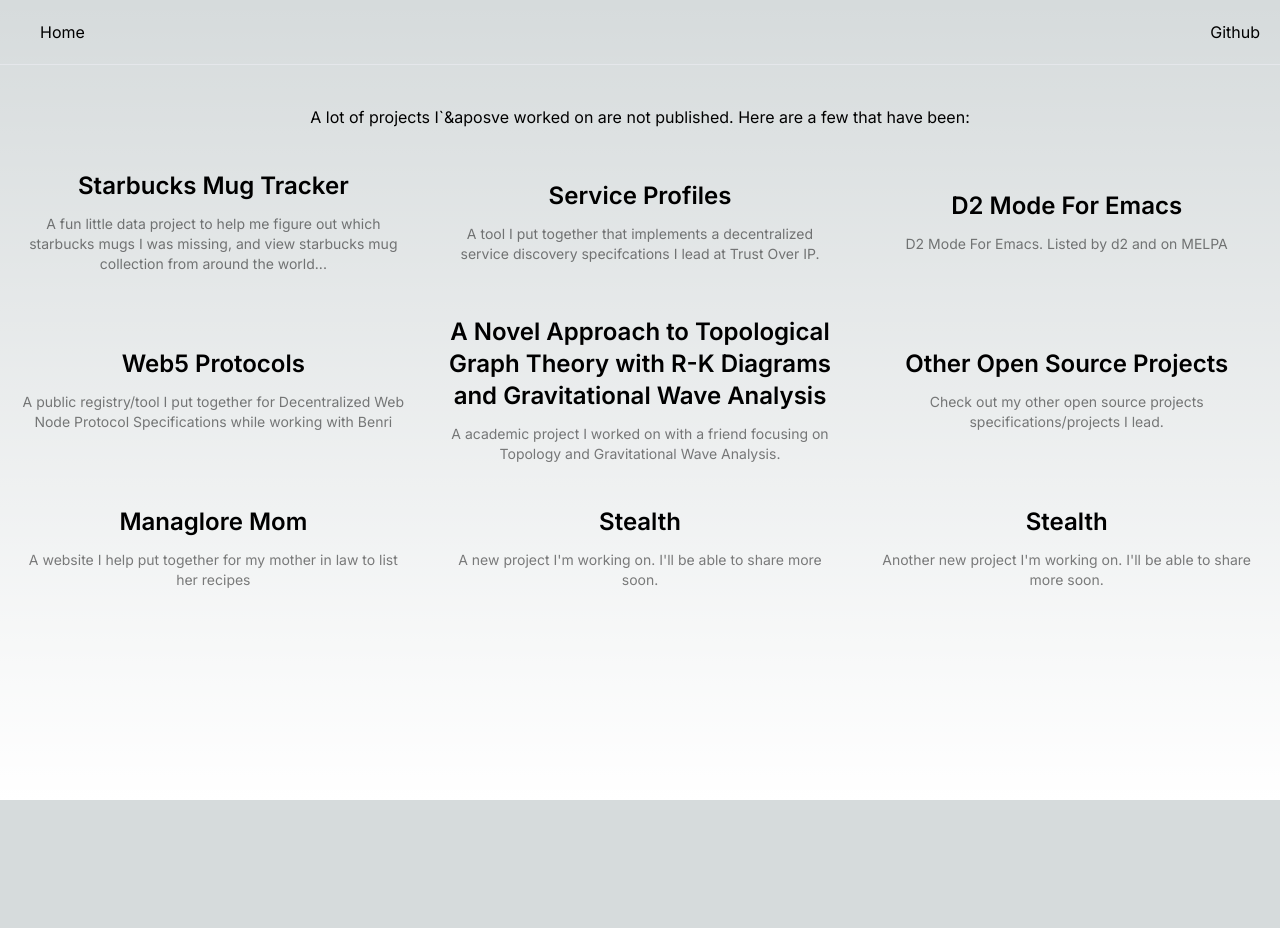
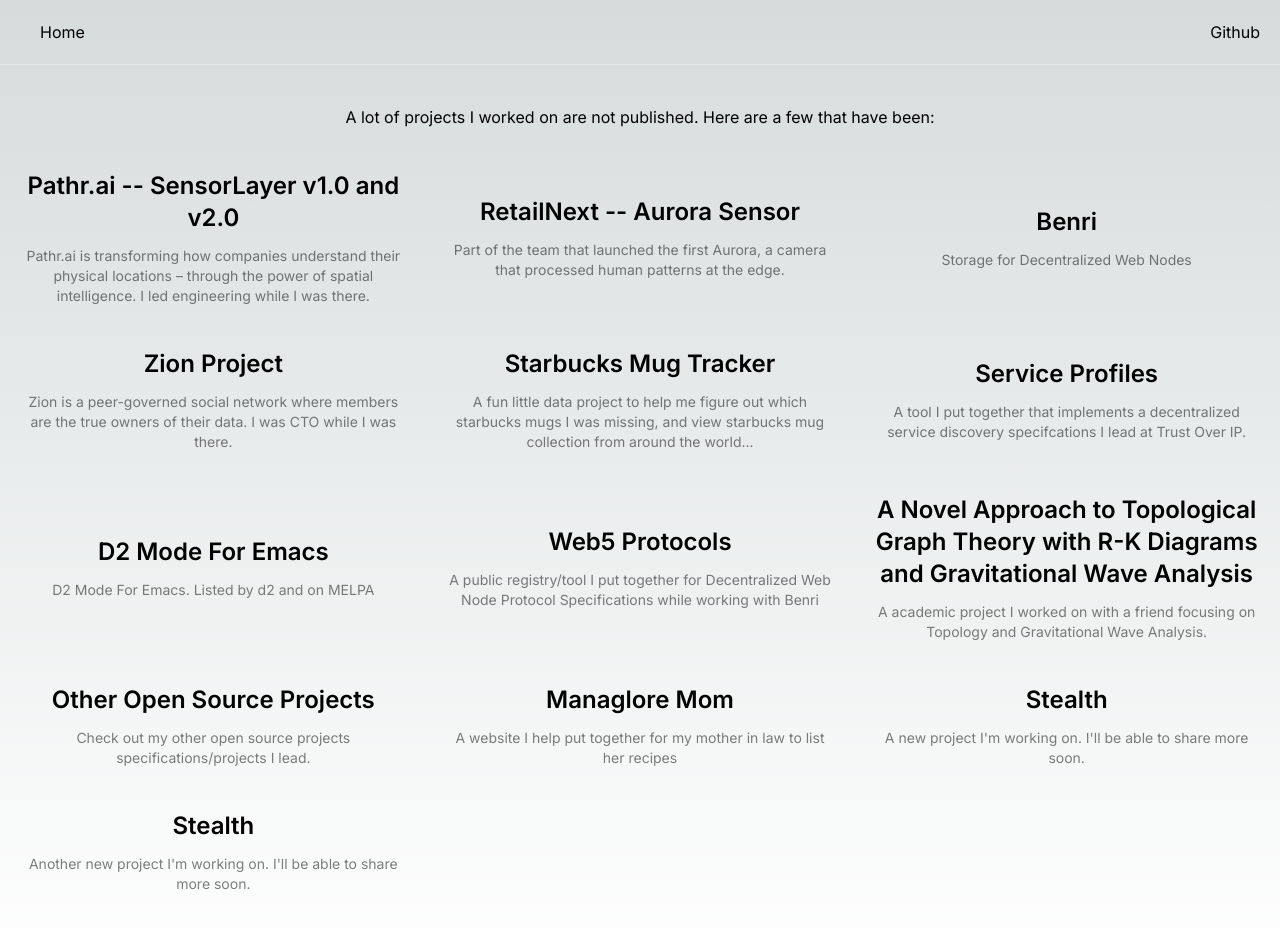
Before and after one commit to andorsk/us.andor.www, a Next.js app: page /projects in a window 1280 px wide. Shown: the top 928 px of the page. Before the commit the page ends 800 px from the top, so only its background shows below. Built offline with nearby package versions, Linux system fonts and the light colour scheme.

Commit message:
updated sim and project page

```diff
--- a/src/app/page.tsx
+++ b/src/app/page.tsx
@@ -15,17 +15,17 @@
     {
       url: "/blog",
       label: "Blog",
-      description: "My personal blog.",
+      description: "Will be available soon!",
     },
     {
       url: "/blog/about",
       label: "About",
-      description: "About this site.",
+      description: "Learn about &&||",
     },
     {
       url: "/projects",
       label: "Projects",
-      description: "View my some projects",
+      description: "Some of the projects I've worked on in the past",
     },
     {
       url: "/opensource",
--- a/src/app/projects/layout.tsx
+++ b/src/app/projects/layout.tsx
@@ -8,6 +8,29 @@
 
 const ProjectLayout = () => {
   const links: Link[] = [
+    {
+      url: "https://pathr.ai/products-technology/",
+      label: "Pathr.ai -- SensorLayer v1.0 and v2.0",
+      description:
+        "Pathr.ai is transforming how companies understand their physical locations – through the power of spatial intelligence. I led engineering while I was there. ",
+    },
+    {
+      url: "https://www.qualcomm.com/content/dam/qcomm-martech/dm-assets/documents/snapdragon_retailnext_case_study_0.pdf",
+      label: "RetailNext -- Aurora Sensor",
+      description:
+        "Part of the team that launched the first Aurora, a camera that processed human patterns at the edge.",
+    },
+    {
+      url: "https://developer.tbd.website/blog/ssi-console/",
+      label: "Benri",
+      description: "Storage for Decentralized Web Nodes",
+    },
+    {
+      url: "https://www.zion.fyi/",
+      label: "Zion Project",
+      description:
+        "Zion is a peer-governed social network where members are the true owners of their data. I was CTO  while I was there.",
+    },
     {
       url: "https://starbucks.andor.us",
       label: "Starbucks Mug Tracker",
@@ -67,8 +90,8 @@
   return (
     <DocumentLayout>
       <div className="flex w-full flex-col items-center py-10 text-center">
-        A lot of projects I`&aposve worked on are not published. Here are a few
-        that have been:
+        A lot of projects I worked on are not published. Here are a few that
+        have been:
         <div className="grid w-full grid-cols-3 text-center py-5">
           {links.map((item, index) => (
             <a
--- a/src/components/sim/sim.tsx
+++ b/src/components/sim/sim.tsx
@@ -1,11 +1,11 @@
-import React, { useRef, useEffect } from "react";
+import React, { useRef, useState, useEffect } from "react";
 import * as THREE from "three";
 import WebGL from "three/addons/capabilities/WebGL.js";
 
 const ThreeScene = () => {
   const mountRef = useRef<HTMLDivElement>(null);
-
-  //  const mountRef = useRef(null);
+  const [mouse] = useState(new THREE.Vector2());
+  const [raycaster] = useState(new THREE.Raycaster());
 
   // @ts-ignore
   const createCube = (scene) => {
@@ -14,12 +14,16 @@
     const material = new THREE.MeshBasicMaterial({ color: 0x00ff00 });
     const dodecahedron = new THREE.Mesh(geometry, material);
     scene.add(dodecahedron);
+
     // Edges geometry and material
     const edgesGeometry = new THREE.EdgesGeometry(geometry);
-    const edgesMaterial = new THREE.LineBasicMaterial({ color: 0x000000 });
+    const edgesMaterial = new THREE.LineBasicMaterial({
+      color: 0x000000,
+      linewidth: 100,
+    });
+
     const edges = new THREE.LineSegments(edgesGeometry, edgesMaterial);
     dodecahedron.add(edges); // Add edges as a child of the dodecahedron mesh
-
     return dodecahedron;
   };
 
@@ -30,23 +34,32 @@
     points.push(new THREE.Vector3(-10, 0, 0));
     points.push(new THREE.Vector3(0, 10, 0));
     points.push(new THREE.Vector3(10, 0, 0));
-
     const geometry = new THREE.BufferGeometry().setFromPoints(points);
     const line = new THREE.Line(geometry, material);
     scene.add(line);
-
     return line;
   };
 
   useEffect(() => {
     if (!mountRef.current) return;
+
     const width = mountRef.current.clientWidth;
     const height = mountRef.current.clientHeight;
+
+    const onMouseMove = (event) => {
+      // Calculate mouse position in normalized device coordinates
+      // (-1 to +1) for both components
+      mouse.x = (event.clientX / window.innerWidth) * 2 - 1;
+      mouse.y = -(event.clientY / window.innerHeight) * 2 + 1;
+    };
+    mountRef.current.addEventListener("mousemove", onMouseMove, false);
 
     // Scene, camera, and renderer setup
     const scene = new THREE.Scene();
     const camera = new THREE.PerspectiveCamera(75, width / height, 0.1, 1000);
     const renderer = new THREE.WebGLRenderer();
+
+    renderer.setClearColor(0xffffff, 0);
 
     camera.position.z = 5;
     const cube = createCube(scene);
@@ -65,13 +78,34 @@
     };
     window.addEventListener("resize", handleResize);
 
+    // Modify the expandIfRollover function to set a target scale instead of immediately changing the object's scale.
+    const expandIfRollover = (
+      mouse,
+      camera,
+      object,
+      targetScale,
+      originalScale,
+    ) => {
+      // Lerping
+      object.userData.targetScale =
+        object.userData.targetScale || originalScale.clone();
+      object.scale.lerp(object.userData.targetScale, 0.05); // Adjust 0.05 to control the speed of the scale animation
+      raycaster.setFromCamera(mouse, camera);
+      const intersects = raycaster.intersectObjects([object]);
+      const isHovered = intersects.length > 0;
+      object.userData.targetScale = isHovered ? targetScale : originalScale;
+    };
+
     const animate = () => {
       requestAnimationFrame(animate);
       const time = Date.now() * 0.0005;
       cube.material.color.setHSL(Math.sin(time) * 0.5 + 0.5, 0.5, 0.5);
-      cube.material.color.setHSL(Math.sin(time) * 0.5 + 0.5, 0.5, 0.5);
       cube.rotation.x += 0.005;
       cube.rotation.y += 0.005;
+      const originalScale = new THREE.Vector3(1, 1, 1);
+      const targetScale = new THREE.Vector3(1.2, 1.2, 1.2);
+      expandIfRollover(mouse, camera, cube, targetScale, originalScale);
+
       renderer.render(scene, camera);
     };
 
@@ -87,6 +121,7 @@
       if (!mountRef.current) return;
       mountRef.current.removeChild(renderer.domElement);
       window.removeEventListener("resize", handleResize);
+      window.removeEventListener("mousemove", onMouseMove, false);
     };
   }, []);
 
```
